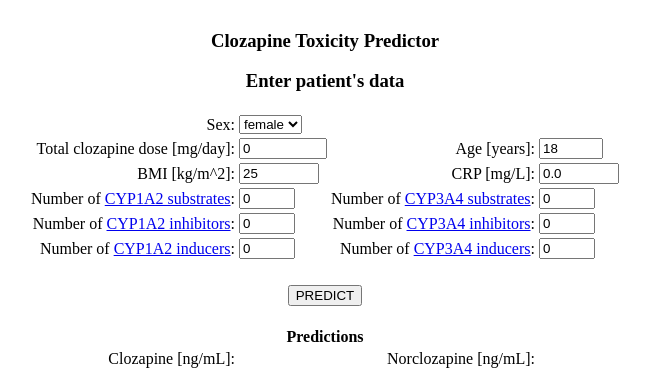
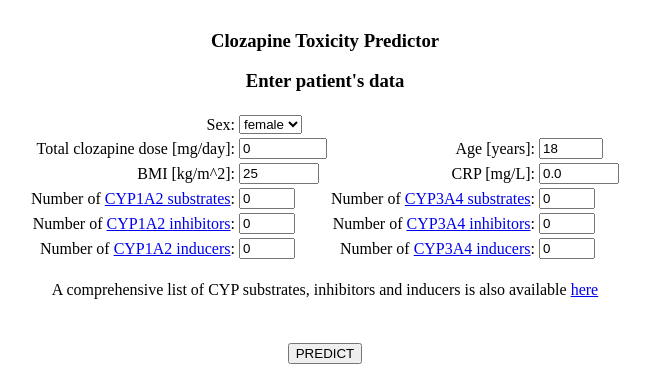
Before and after one commit to JuliaHealth/CloToP.jl, a plain HTML site: page index.html in a window 1280 px wide. Shown: the top 373 px of the page, without its empty margins (315-965 px from the left). Drawn offline with Linux system fonts and the light colour scheme.

Commit message:
update: index.html

```diff
--- a/index.html
+++ b/index.html
@@ -104,6 +104,15 @@
           </td>
           <td>
             <input type="number" id="3a4_ind" name="3a4_ind" min="0" max="10" value="0">
+          </td>
+        </tr>
+        <tr>
+          <td colspan=4>
+            <br>
+            <center>
+              A comprehensive list of CYP substrates, inhibitors and inducers is also available <a href="https://drug-interactions.medicine.iu.edu/MainTable.aspx" target=_blank>here</a></label>
+            </center>
+            <br>
           </td>
         </tr>
         <tr>
```
